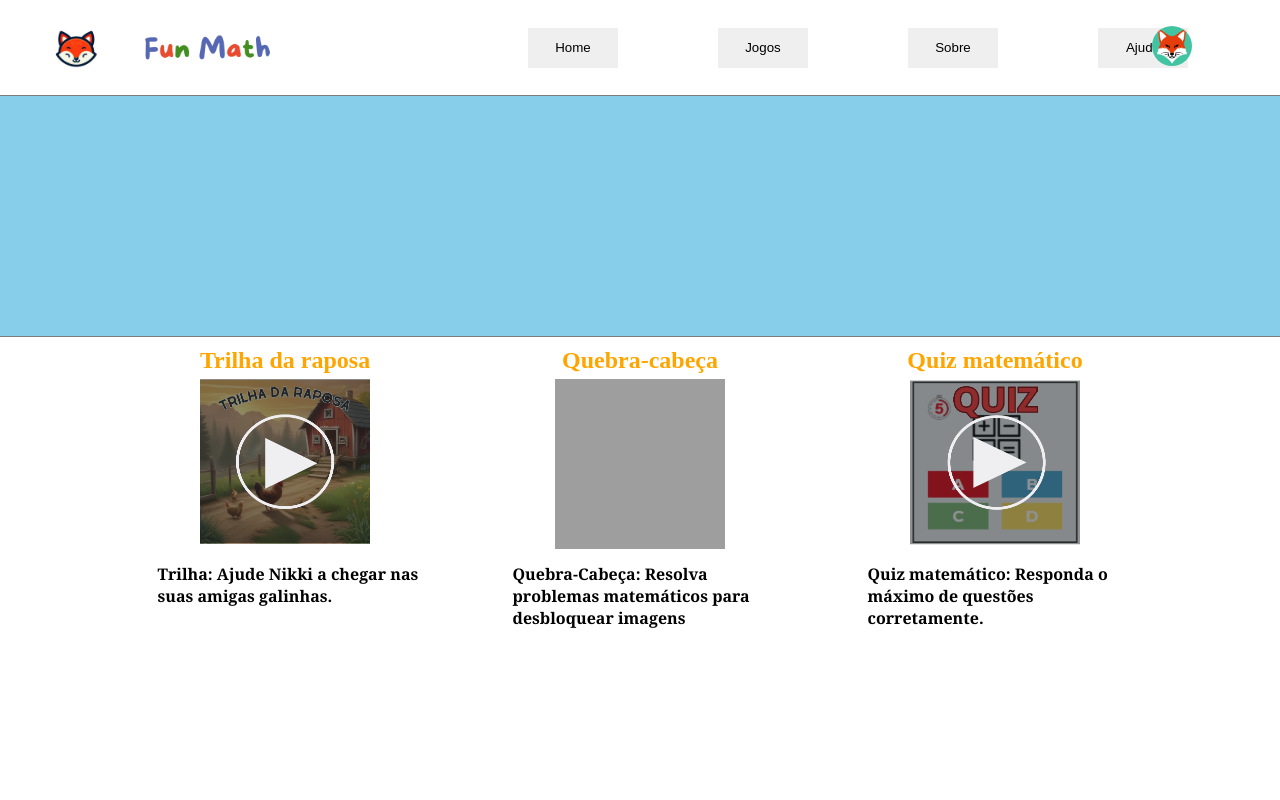
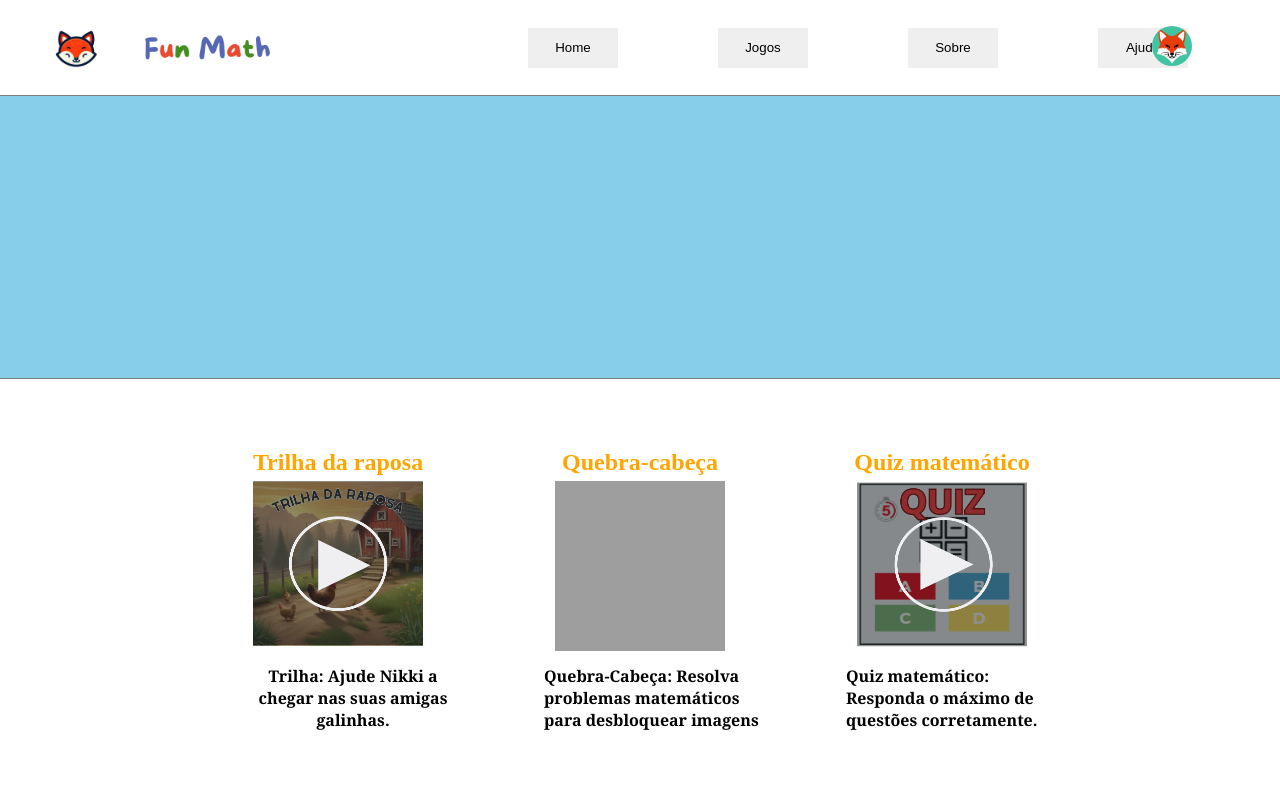
Before and after one commit to Eduardoooo0/FunMath, a Flask app: page / in a window 1280 px wide. Run offline with Flask 3, Linux system fonts and the light colour scheme; grey boxes are pictures that could not be loaded.

Commit message:
Update inicial.css

```diff
--- a/static/style/inicial.css
+++ b/static/style/inicial.css
@@ -7,7 +7,7 @@ aside {
     color: white;              /* Define a cor do texto dentro do aside como branca */
     flex-direction: row;        /* Organiza os itens do aside em uma linha */
     width: 100%;                /* Define a largura do aside como 100% da largura da viewport */
-    height: 30%;                /* Define a altura do aside como 30% da altura da viewport */
+    height: 40%;                /* Define a altura do aside como 30% da altura da viewport */
 }
 
 /* Estiliza a seção de introdução */
@@ -30,7 +30,8 @@ aside {
     flex-direction: column;     /* Organiza os itens da seção em uma coluna */
     align-items: center;        /* Alinha os itens da seção ao centro horizontalmente */
     width: 100%;                /* Define a largura da seção como 100% da largura da viewport */
-    height: 50%;                /* Define a altura da seção como 50% da altura da viewport */
+    height: 60%;                /* Define a altura da seção como 50% da altura da viewport */
+    border-top: 1px solid rgb(124, 124, 124); /* Adiciona uma borda superior cinza */
 }
 
 
@@ -38,12 +39,11 @@ aside {
 .jogos {
     display: flex;              /* Define o layout da área de jogos como flexbox */
     flex-direction: row;        /* Organiza os itens da área de jogos em uma linha */
-    align-items: center;        /* Alinha os itens da área de jogos verticalmente ao centro */
     justify-content: center;    /* Centraliza os itens da área de jogos horizontalmente */
+    align-items: center;
     width: 100%;                /* Define a largura da área de jogos como 100% da largura da viewport */
     height: 100%;               /* Define a altura da área de jogos como 100% da altura da viewport */
     padding: 10px;             /* Adiciona padding ao redor do conteúdo da área de jogos */
-    border-top: 1px solid rgb(124, 124, 124); /* Adiciona uma borda superior cinza à área de jogos */
 }
 
 /* Estiliza o texto dentro da área de jogos */
@@ -60,9 +60,10 @@ aside {
     flex-direction: column;     /* Organiza os itens do trilha em uma coluna */
     align-items: center;        /* Alinha os itens do trilha ao centro horizontalmente */
     color: orange;              /* Define a cor do texto do trilha como laranja */
-    width: 25%;                 /* Define a largura do trilha como 25% da largura do contêiner pai */
-    height: 100%;               /* Define a altura do trilha como 100% da altura do contêiner pai */
-    margin: 20px;               /* Adiciona uma margem ao redor do trilha */
+    width: 20%;                 /* Define a largura do trilha como 25% da largura do contêiner pai */
+    height: 70%;               /* Define a altura do trilha como 100% da altura do contêiner pai */
+    margin: 25px;               /* Adiciona uma margem ao redor do trilha */
+    text-align: center;
 }
 
 /* Estiliza as imagens dentro da seção trilha */
@@ -78,9 +79,9 @@ aside {
     flex-direction: column;     /* Organiza os itens do quebra-cabeça em uma coluna */
     align-items: center;        /* Alinha os itens do quebra-cabeça ao centro horizontalmente */
     color: orange;              /* Define a cor do texto do quebra-cabeça como laranja */
-    width: 25%;                 /* Define a largura do quebra-cabeça como 25% da largura do contêiner pai */
-    height: 100%;               /* Define a altura do quebra-cabeça como 100% da altura do contêiner pai */
-    margin: 20px;               /* Adiciona uma margem ao redor do quebra-cabeça */
+    width: 20%;                 /* Define a largura do quebra-cabeça como 25% da largura do contêiner pai */
+    height: 70%;               /* Define a altura do quebra-cabeça como 100% da altura do contêiner pai */
+    margin: 25px;               /* Adiciona uma margem ao redor do quebra-cabeça */
 }
 
 /* Estiliza as imagens dentro da seção quebra-cabeça */
@@ -96,9 +97,9 @@ aside {
     flex-direction: column;     /* Organiza os itens do quiz em uma coluna */
     align-items: center;        /* Alinha os itens do quiz ao centro horizontalmente */
     color: orange;              /* Define a cor do texto do quiz como laranja */
-    width: 25%;                 /* Define a largura do quiz como 25% da largura do contêiner pai */
-    height: 100%;               /* Define a altura do quiz como 100% da altura do contêiner pai */
-    margin: 20px;               /* Adiciona uma margem ao redor do quiz */
+    width: 20%;                 /* Define a largura do quiz como 25% da largura do contêiner pai */
+    height: 70%;               /* Define a altura do quiz como 100% da altura do contêiner pai */
+    margin: 25px;               /* Adiciona uma margem ao redor do quiz */
 }
 
 /* Estiliza as imagens dentro da seção quiz */
```
